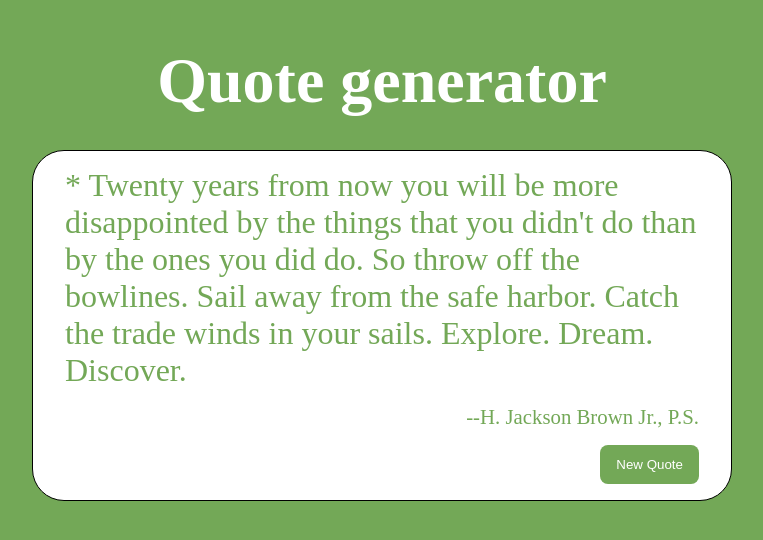
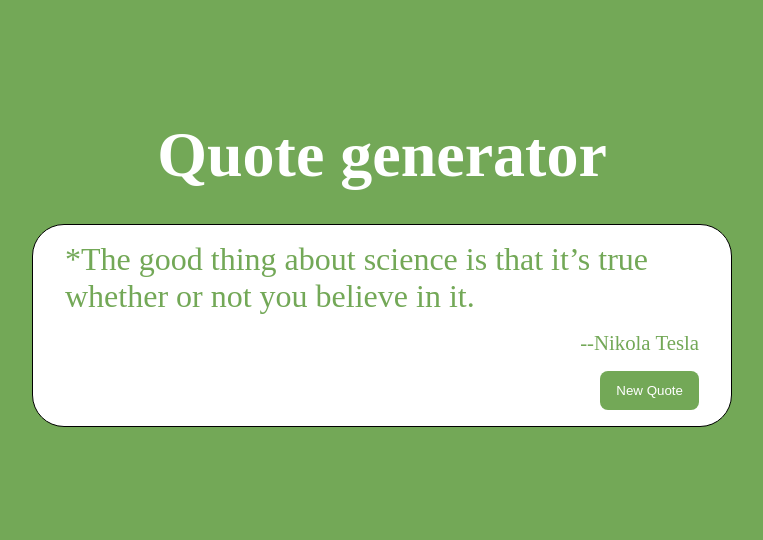
Before and after one commit to yusef-codes10/quote-generator-vue, a Vue app: page / in a window 1280 px wide. Shown: the part 144-684 px from the top of the page, without its empty margins (258-1021 px from the left). Built offline with nearby package versions, Linux system fonts and the light colour scheme.

Commit message:
generatequote() logic is working

```diff
--- a/src/components/QMain.vue
+++ b/src/components/QMain.vue
@@ -58,14 +58,20 @@ const quotes = ref([
     author: 'Vladimir Lenin',
   },
 ])
+
+const generateQuote = () => {
+  const randomIndex = Math.floor(Math.random() * quotes.value.length)
+  const randomQuote = quotes.value[randomIndex]
+  return randomQuote
+}
 </script>
 
 <template>
   <div class="quote-container">
-    <div class="quote-section">{{ quote }}</div>
-    <div class="author">{{ author }}</div>
+    <div class="quote-section">{{ generateQuote().quote }}</div>
+    <div class="author">{{ generateQuote().author }}</div>
     <div class="btns">
-      <button>New Quote</button>
+      <button @click="generateQuote">New Quote</button>
     </div>
   </div>
 </template>
```
